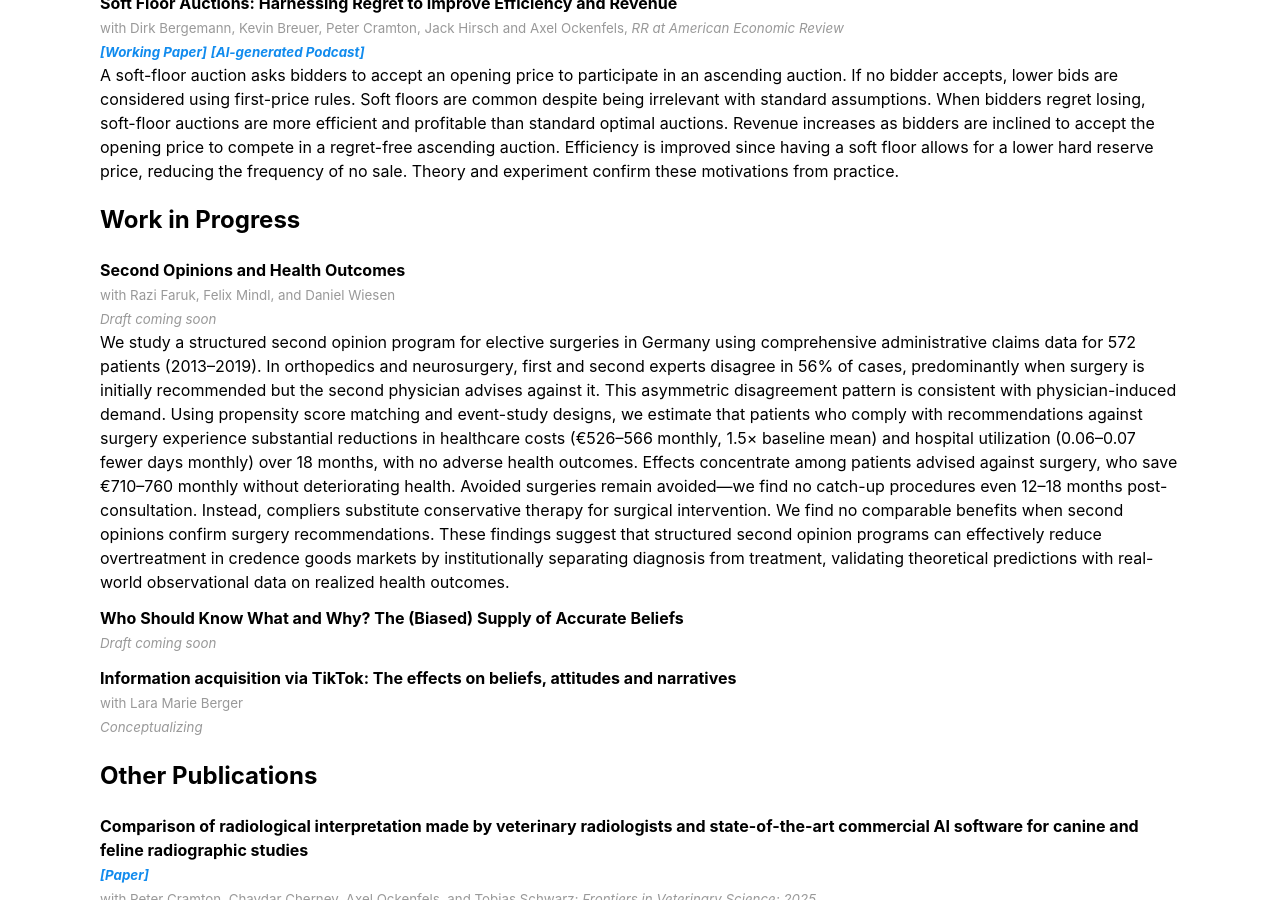
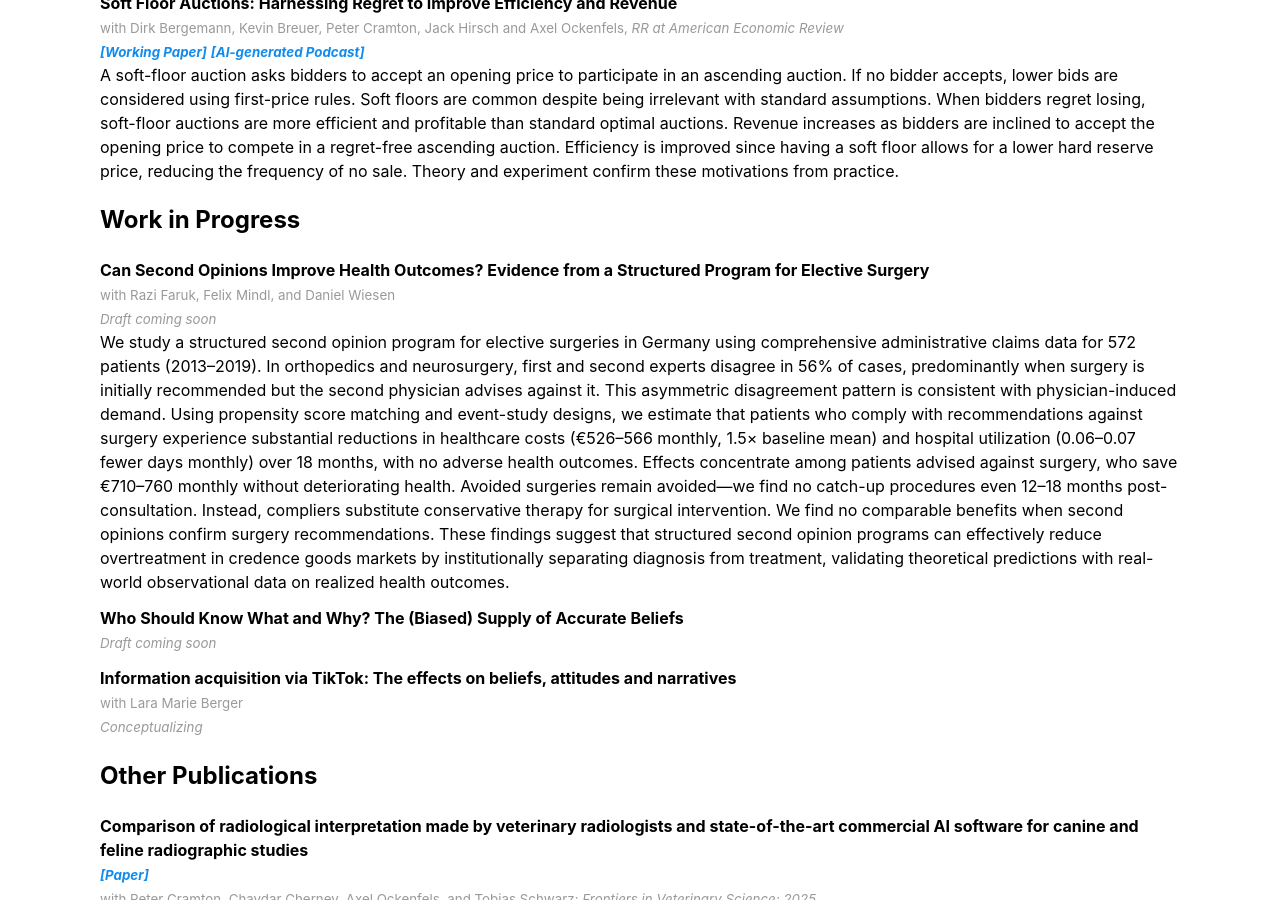
Before and after one commit to yerondiaye/yerondiaye.github.io, a Jekyll site: the page research.html, which Jekyll copies as it is, in a window 1280 px wide and 900 px high, scrolled down 868 px. Built offline with Jekyll 4.4.1, drawn with Linux system fonts in a browser that asks for light colours.

Commit message:
Update research.html

```diff
--- a/research.html
+++ b/research.html
@@ -37,7 +37,7 @@ While relative performance feedback in the form of rankings appears to be effect
 A soft-floor auction asks bidders to accept an opening price to participate in an ascending auction. If no bidder accepts, lower bids are considered using first-price rules. Soft floors are common despite being irrelevant with standard assumptions. When bidders regret losing, soft-floor auctions are more efficient and profitable than standard optimal auctions. Revenue increases as bidders are inclined to accept the opening price to compete in a regret-free ascending auction. Efficiency is improved since having a soft floor allows for a lower hard reserve price, reducing the frequency of no sale. Theory and experiment confirm these motivations from practice.
 
             <h2>Work in Progress</h2>
-<p><b>Second Opinions and Health Outcomes</b> </br>
+<p><b>Can Second Opinions Improve Health Outcomes? Evidence from a Structured Program for Elective Surgery</b> </br>
 <small>with Razi Faruk, Felix Mindl, and Daniel Wiesen</small></br>
 <small><i>Draft coming soon</i></small></br>
 We study a structured second opinion program for elective surgeries in Germany using comprehensive administrative claims data for 572 patients (2013–2019). In orthopedics and neurosurgery, first and second experts disagree in 56% of cases, predominantly when surgery is initially recommended but the second physician advises against it. This asymmetric disagreement pattern is consistent with physician-induced demand. Using propensity score matching and event-study designs, we estimate that patients who comply with recommendations against surgery experience substantial reductions in healthcare costs (€526–566 monthly, 1.5× baseline mean) and hospital utilization (0.06–0.07 fewer days monthly) over 18 months, with no adverse health outcomes. Effects concentrate among patients advised against surgery, who save €710–760 monthly without deteriorating health. Avoided surgeries remain avoided—we find no catch-up procedures even 12–18 months post-consultation. Instead, compliers substitute conservative therapy for surgical intervention. We find no comparable benefits when second opinions confirm surgery recommendations. These findings suggest that structured second opinion programs can effectively reduce overtreatment in credence goods markets by institutionally separating diagnosis from treatment, validating theoretical predictions with real-world observational data on realized health outcomes.
```
